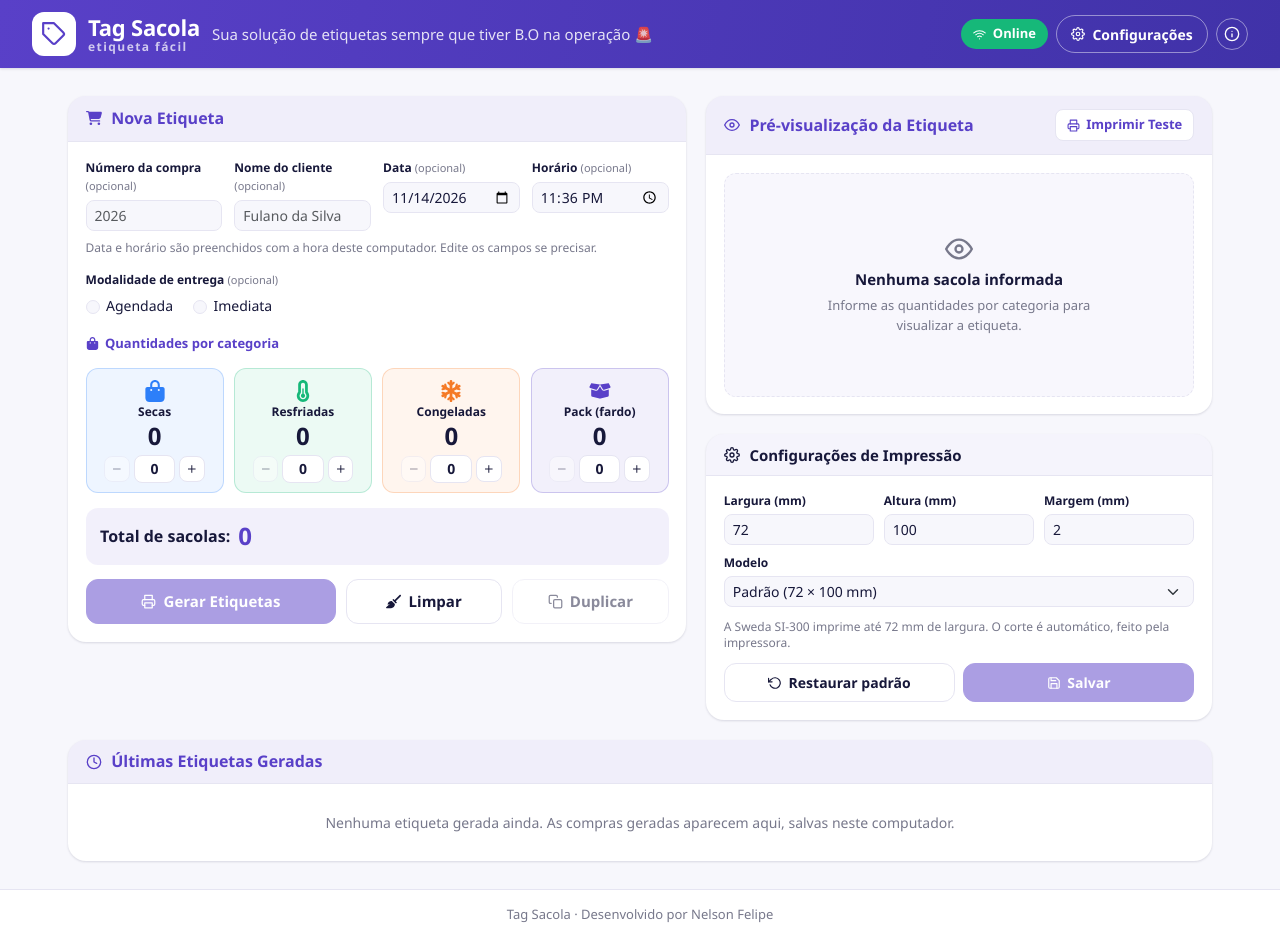
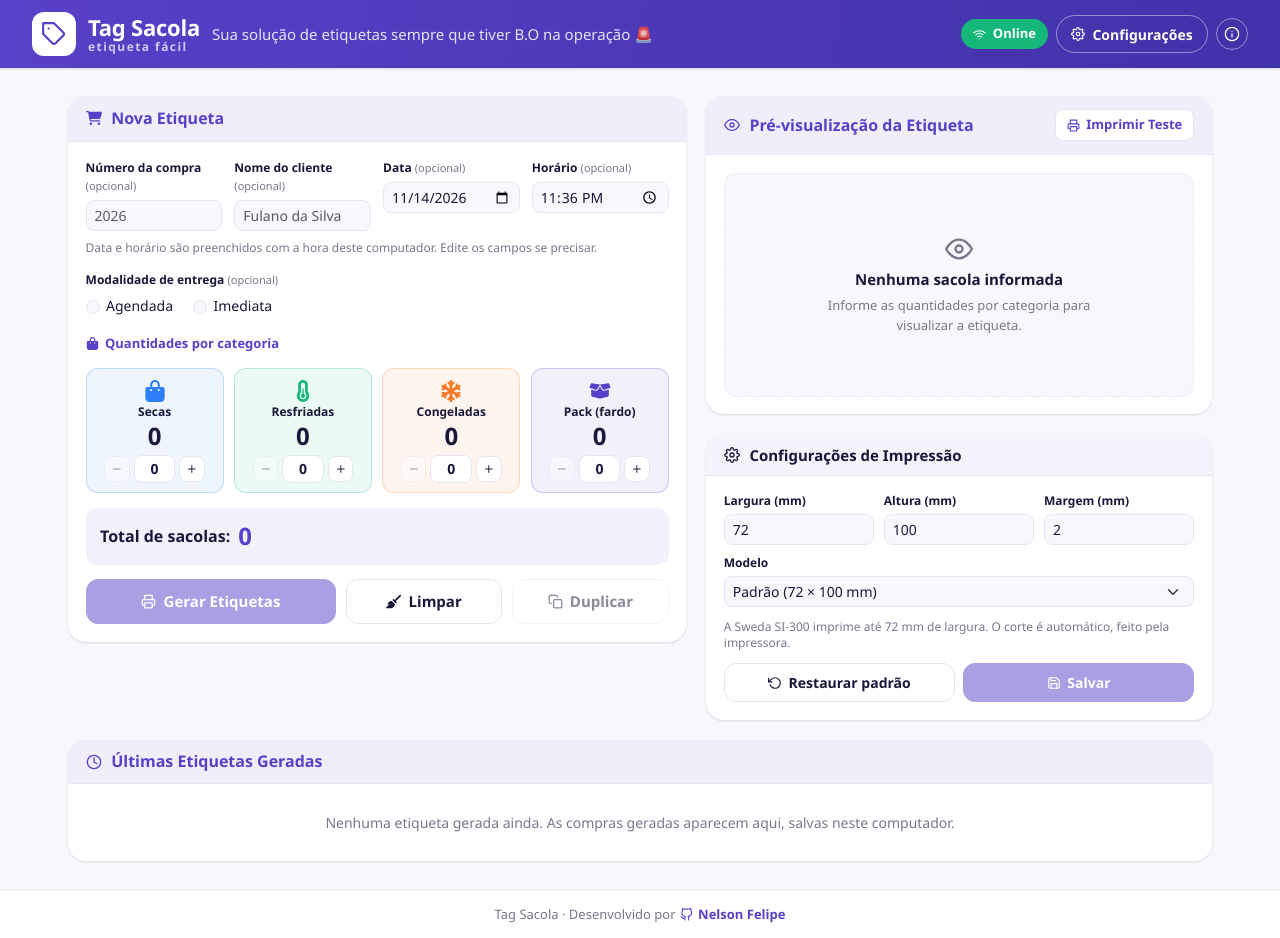
Before and after one commit to nf-silveira/tagsacola, a Next.js app: page / in a window 1280 px wide. Built offline with nearby package versions, Linux system fonts and the light colour scheme.

Commit message:
✨ feat(footer): link the author to the GitHub repository
- wrapped "Nelson Felipe" in a link to `nf-silveira/tagsacola`
- added the GitHub icon and hover styling for the footer link

```diff
--- a/src/app/page.module.css
+++ b/src/app/page.module.css
@@ -36,9 +36,28 @@
 }
 
 .footer p {
+  display: flex;
+  flex-wrap: wrap;
+  align-items: center;
+  justify-content: center;
+  gap: 0.3rem;
   margin: 0;
   font-size: 0.8125rem;
   color: var(--ef-muted);
+}
+
+.footerLink {
+  display: inline-flex;
+  align-items: center;
+  gap: 0.3rem;
+  font-weight: 700;
+  color: var(--ef-purple);
+  text-decoration: none;
+}
+
+.footerLink:hover {
+  color: var(--ef-purple-dark);
+  text-decoration: underline;
 }
 
 @media (max-width: 992px) {
--- a/src/app/page.tsx
+++ b/src/app/page.tsx
@@ -2,6 +2,7 @@
 
 import { useState } from 'react'
 import { flushSync } from 'react-dom'
+import { FiGithub } from 'react-icons/fi'
 
 import { Header } from '@/components/Header/Header'
 import { HistoryTable } from '@/components/HistoryTable/HistoryTable'
@@ -180,7 +181,18 @@ export default function Home() {
         </main>
 
         <footer className={styles.footer}>
-          <p>Tag Sacola · Desenvolvido por Nelson Felipe</p>
+          <p>
+            Tag Sacola · Desenvolvido por{' '}
+            <a
+              className={styles.footerLink}
+              href="https://github.com/nf-silveira/tagsacola"
+              target="_blank"
+              rel="noreferrer"
+            >
+              <FiGithub aria-hidden="true" />
+              Nelson Felipe
+            </a>
+          </p>
         </footer>
       </div>
 
```
